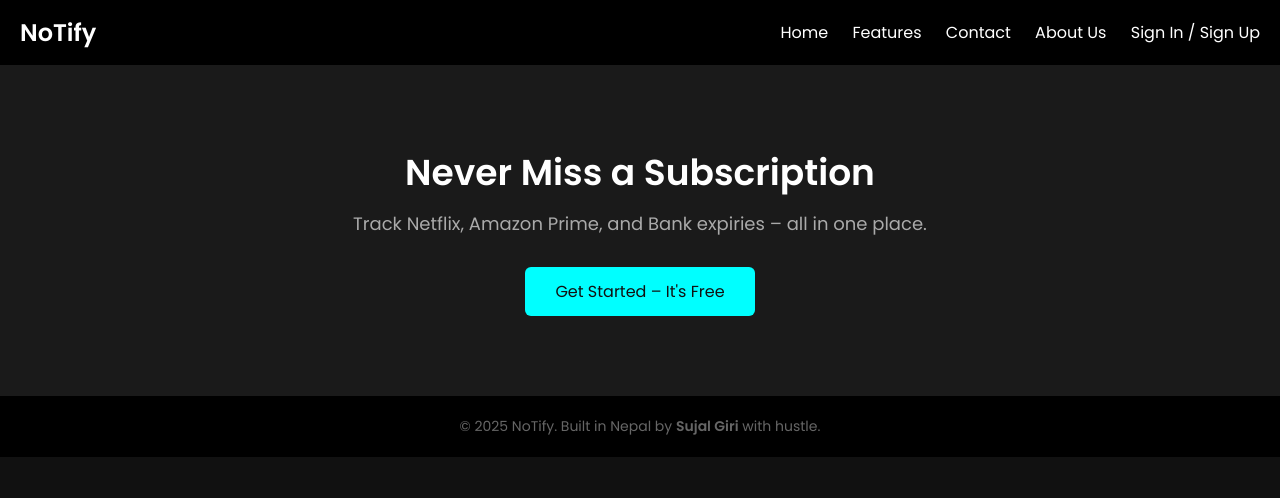
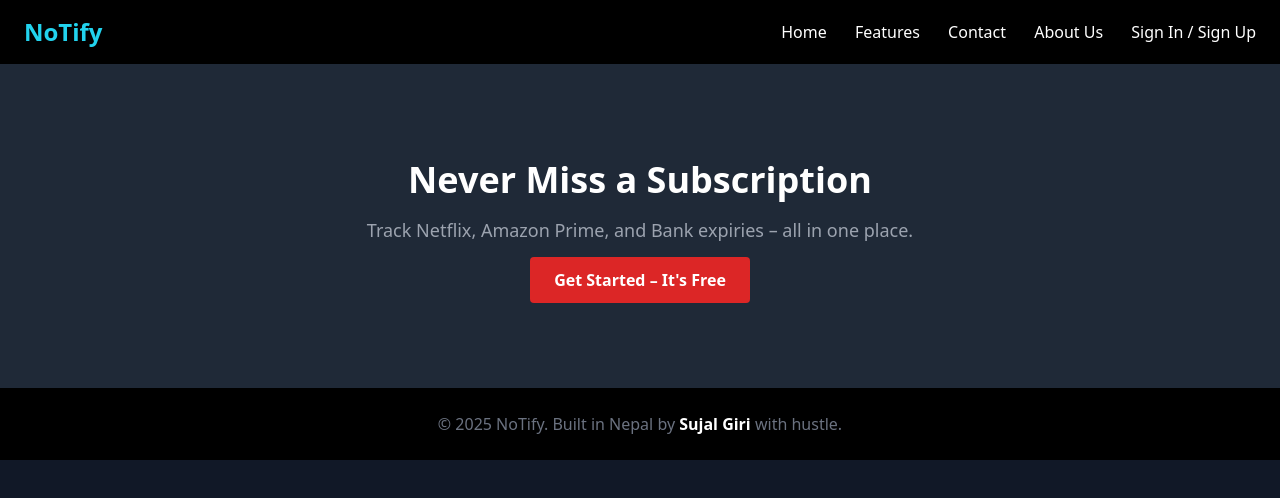
Before and after one commit to NoTify1/Mywebsite2, a plain HTML site: page index.html in a window 1280 px wide. Drawn offline with nearby package versions, Linux system fonts and the light colour scheme.

Commit message:
Update index.html

```diff
--- a/index.html
+++ b/index.html
@@ -4,98 +4,32 @@
   <meta charset="UTF-8" />
   <meta name="viewport" content="width=device-width, initial-scale=1.0"/>
   <title>NoTify - Subscription Tracker</title>
-  <link href="https://fonts.googleapis.com/css2?family=Poppins:wght@400;600&display=swap" rel="stylesheet">
-  <style>
-    * {
-      margin: 0;
-      padding: 0;
-      box-sizing: border-box;
-      font-family: 'Poppins', sans-serif;
-    }
+  <script src="https://cdn.tailwindcss.com"></script>
+</head>
+<body class="bg-gray-900 text-white font-sans">
 
-    body {
-      background-color: #111;
-      color: #fff;
-    }
-
-    nav {
-      background-color: #000;
-      padding: 15px 20px;
-      display: flex;
-      justify-content: space-between;
-      align-items: center;
-    }
-
-    nav .logo {
-      font-size: 24px;
-      font-weight: 600;
-      color: #fff;
-    }
-
-    nav .nav-links a {
-      color: #fff;
-      margin-left: 20px;
-      text-decoration: none;
-      font-weight: 500;
-    }
-
-    .hero {
-      padding: 80px 20px;
-      text-align: center;
-      background-color: #1a1a1a;
-    }
-
-    .hero h1 {
-      font-size: 36px;
-      margin-bottom: 10px;
-    }
-
-    .hero p {
-      font-size: 18px;
-      color: #aaa;
-      margin-bottom: 30px;
-    }
-
-    .hero button {
-      padding: 12px 30px;
-      background-color: #00ffff; /* Updated color to match login button */
-      color: #111;
-      border: none;
-      border-radius: 6px;
-      font-size: 16px;
-      cursor: pointer;
-    }
-
-    footer {
-      text-align: center;
-      padding: 20px;
-      font-size: 14px;
-      color: #666;
-      background-color: #000;
-    }
-  </style>
-</head>
-<body>
-
-  <nav>
-    <div class="logo">NoTify</div>
-    <div class="nav-links">
-      <a href="#">Home</a>
-      <a href="#">Features</a>
-      <a href="#">Contact</a>
-      <a href="#">About Us</a>
-      <a href="login.html">Sign In / Sign Up</a>
+  <!-- Navbar -->
+  <nav class="flex justify-between items-center px-6 py-4 bg-black">
+    <div class="text-2xl font-bold text-cyan-400">NoTify</div>
+    <div class="space-x-6">
+      <a href="#" class="hover:text-cyan-400">Home</a>
+      <a href="#" class="hover:text-cyan-400">Features</a>
+      <a href="#" class="hover:text-cyan-400">Contact</a>
+      <a href="#" class="hover:text-cyan-400">About Us</a>
+      <a href="login.html" class="hover:text-cyan-400">Sign In / Sign Up</a>
     </div>
   </nav>
 
-  <section class="hero">
-    <h1>Never Miss a Subscription</h1>
-    <p>Track Netflix, Amazon Prime, and Bank expiries – all in one place.</p>
-    <a href="login.html"><button>Get Started – It's Free</button></a>
+  <!-- Hero Section -->
+  <section class="text-center py-24 bg-gray-800">
+    <h1 class="text-4xl font-bold mb-4">Never Miss a Subscription</h1>
+    <p class="text-lg text-gray-400 mb-6">Track Netflix, Amazon Prime, and Bank expiries – all in one place.</p>
+    <a href="login.html" class="px-6 py-3 bg-red-600 hover:bg-red-700 rounded text-white font-semibold">Get Started – It's Free</a>
   </section>
 
-  <footer>
-    &copy; 2025 NoTify. Built in Nepal by <strong>Sujal Giri</strong> with hustle.
+  <!-- Footer -->
+  <footer class="text-center py-6 bg-black text-gray-500">
+    © 2025 NoTify. Built in Nepal by <span class="text-white font-semibold">Sujal Giri</span> with hustle.
   </footer>
 
 </body>
```
